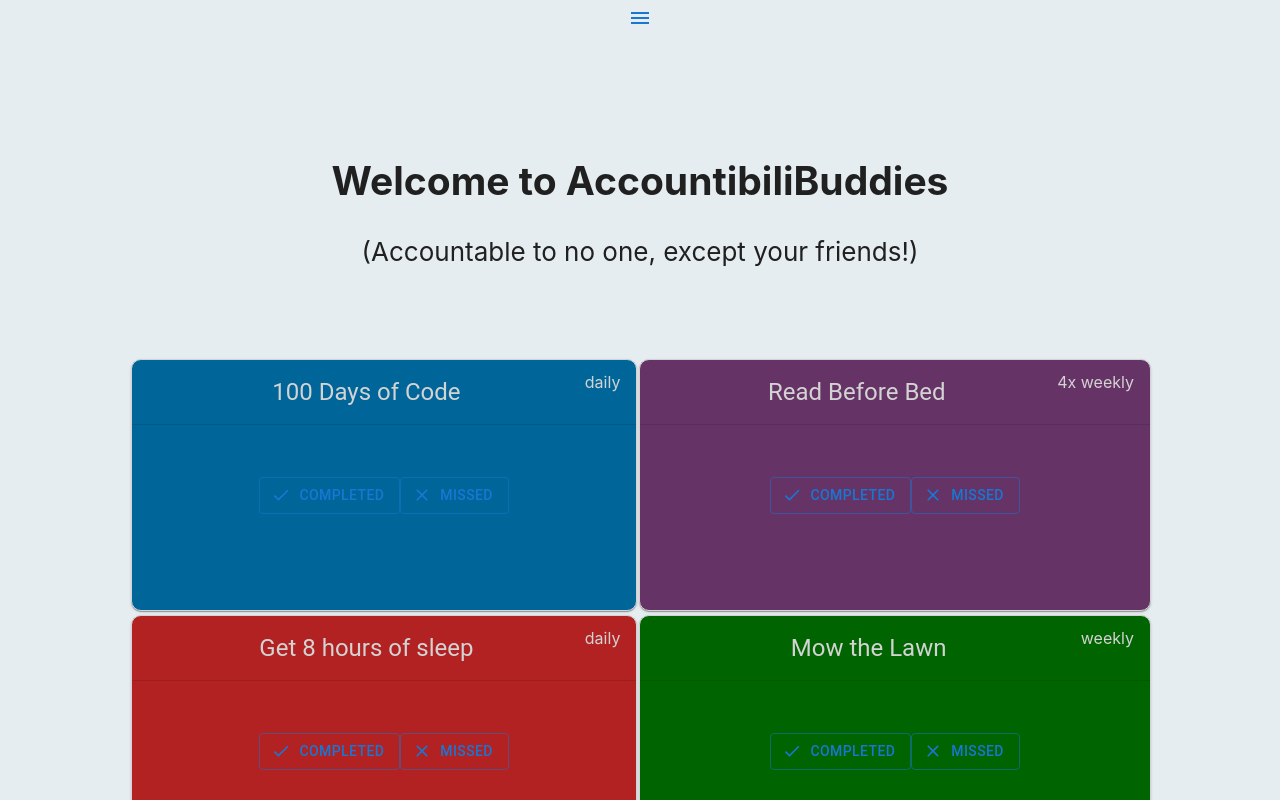
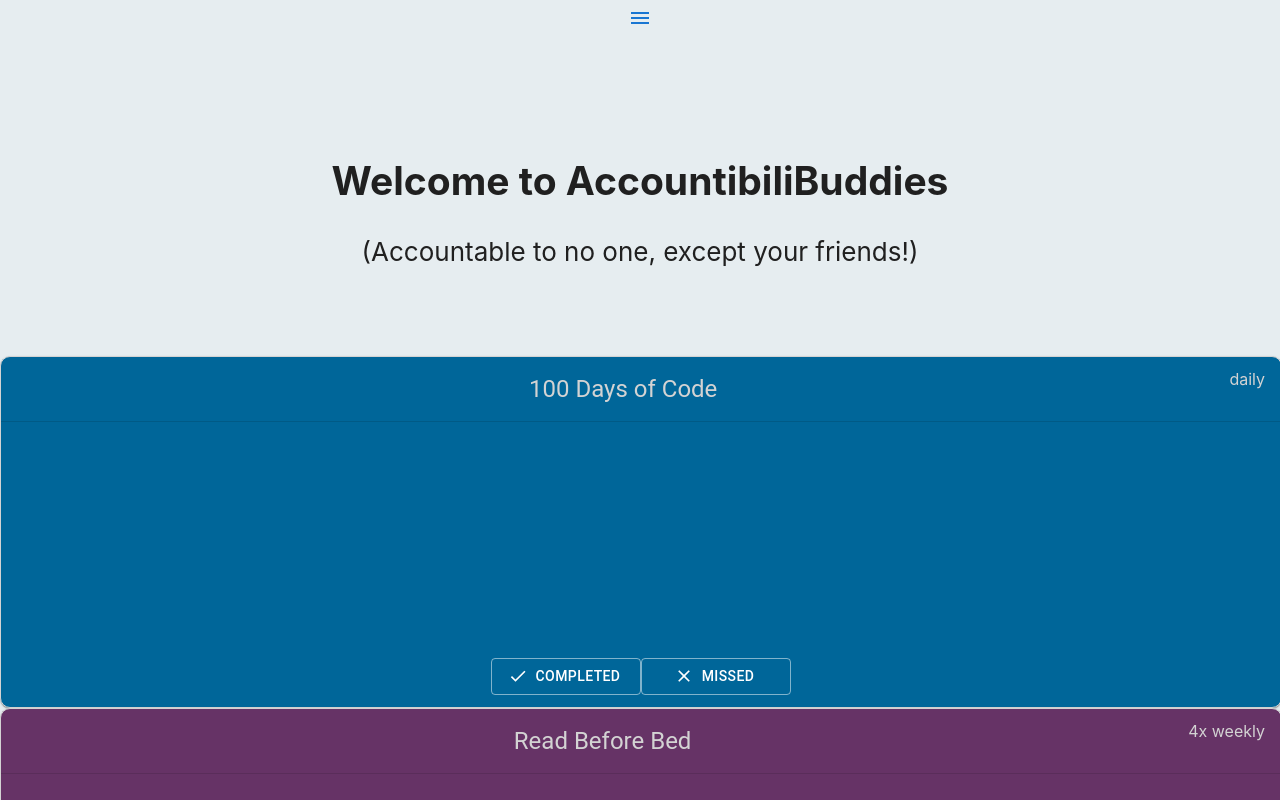
Before and after one commit to MichaelSault/AccountabiliBuddies, a React (Create React App) app in the folder accountabilibuddies/: page /Habits in a window 1280 px wide. Shown: the top 800 px of the page. Built offline with nearby package versions, Linux system fonts and the light colour scheme.

Commit message:
set default chart size and changed button colours (readibility)

```diff
--- a/accountabilibuddies/src/components/Dashboard.component.js
+++ b/accountabilibuddies/src/components/Dashboard.component.js
@@ -4,17 +4,12 @@ import '../App.css';
 
 export default function Dashboard() {
     return(
-        /* table will be auto generated from db with the map function */
-        <table width={'80%'} align='center'>
-            <tr>
-                <td class="habit-container"><MainCard title="100 Days of Code" secondary="daily" background="#006699"/></td>
-                <td class="habit-container"><MainCard title="Read Before Bed" secondary="4x weekly" background="#663366"/></td>
-            </tr>
-            <tr>
-                <td class="habit-container"><MainCard title="Get 8 hours of sleep" secondary="daily" background="firebrick"/></td>
-                <td class="habit-container"><MainCard title="Mow the Lawn" secondary="weekly" background="darkgreen"/></td>
-            </tr>
-        </table>
+        <>
+            <MainCard title="100 Days of Code" secondary="daily" background="#006699" width="200px"/>
+            <MainCard title="Read Before Bed" secondary="4x weekly" background="#663366"/>
+            <MainCard title="Get 8 hours of sleep" secondary="daily" background="firebrick"/>
+            <MainCard title="Mow the Lawn" secondary="weekly" background="darkgreen"/>
+        </>
     );
 
 }
--- a/accountabilibuddies/src/components/MainCard.component.js
+++ b/accountabilibuddies/src/components/MainCard.component.js
@@ -1,3 +1,5 @@
+import { createTheme, ThemeProvider } from '@mui/material/styles';
+
 import { forwardRef } from 'react';
 import Chart from 'chart.js/auto';
 import Button from '@mui/material/Button';
@@ -16,6 +18,16 @@ import { Card, CardContent, CardHeader, Divider, Typography } from '@mui/materia
 const headerSX = {
     '& .MuiCardHeader-action': { mr: 0 }
 };
+
+//create a theme
+const buttonTheme = createTheme({
+    palette: {
+      primary: {
+        main: '#FFFFFF',
+        darker: '#053e85',
+      },
+    },
+  });
 
 // ==============================|| EXAMPLE CHART DATA ||============================ //
 const xValues = [50,60,70,80,90];
@@ -51,6 +63,7 @@ const MainCard = forwardRef(
             shadow,
             sx = {},
             title,
+            width,
             ...others
         },
         ref
@@ -68,7 +81,7 @@ const MainCard = forwardRef(
                     color: 'lightgrey',
                     background: background,
                     width: '100%',
-                    height: '250px',
+                    height: '350px',
                     ':hover': {
                     boxShadow: boxShadow ? shadow || '0 2px 14px 0 rgb(32 40 45 / 8%)' : 'inherit'
                     },
@@ -85,13 +98,15 @@ const MainCard = forwardRef(
             {content && (
             <CardContent sx={contentSX} className={contentClass}>
                 {children}
-                <div><canvas id="myChart" width="20" height="10"></canvas></div>
+                <div><canvas id="myChart" style={{maxWidth: '500px', maxHeight: '200px', minHeight: '200px'}}></canvas></div>
             </CardContent>
 
             )}
+            <ThemeProvider theme={buttonTheme}>
             {/* card buttons */}
-            <Button variant="outlined" startIcon={<DoneIcon/>}>Completed</Button><Button variant="outlined" startIcon={<ClearIcon/>}>Missed</Button>
+            <Button variant="outlined" startIcon={<DoneIcon/>} style={{maxWidth: '150px', minWidth: '150px'}}>Completed</Button><Button variant="outlined" startIcon={<ClearIcon/>} style={{maxWidth: '150px', minWidth: '150px'}}>Missed</Button>
             {!content && children}
+            </ThemeProvider>
         </Card>
       );
     }
```
